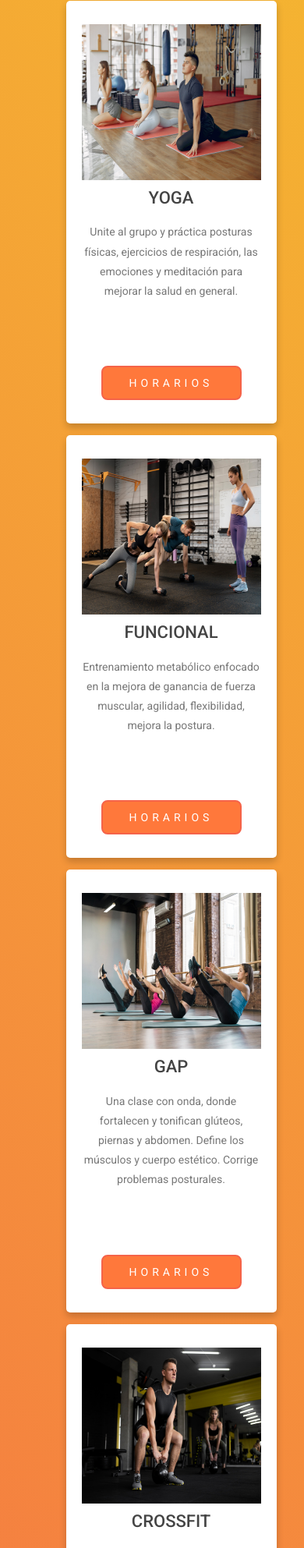
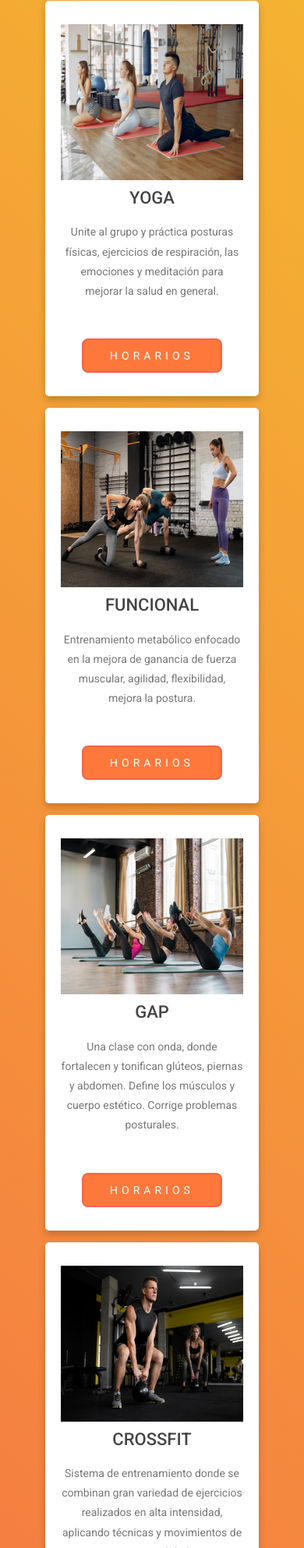
Before and after one commit to MCeciliaF/gimnasio, a plain HTML site: page servicio.html in a window 390 px wide. Shown: the part 1967-3952 px from the top of the page at 78% size. Drawn offline with nearby package versions, Linux system fonts and the light colour scheme.

Commit message:
modificacion servicios

```diff
--- a/servicio.css
+++ b/servicio.css
@@ -176,8 +176,6 @@ hr {
     transition: all 400ms ease;
     overflow: hidden;
     /*grid-auto-flow: dense;*/
-
-
 }
 .servicio .servicio-content .servicio-1:hover {
     box-shadow: 5px 5px 20px rgba(0, 0, 0, 0.4);
@@ -203,6 +201,7 @@ hr {
     color: #777;
     font-size: 14px;
     line-height: 1.8;
+    margin: 0;
 }
 button {
     width: 180px;
@@ -242,23 +241,23 @@ button {
     transition: .2s ease;
 }
 .btn-1::after {
-    content: 'mar, jue y vie 10, 15 y 19hs';
+    content: 'Mar, Jue y Vie 10, 15 y 19hs';
 
 }
 .btn-2::after {
-    content: 'mar, jue y sab 9, 11, 18 y 21hs';
+    content: 'Mar, Jue y Sab 9, 18 y 21hs';
 }
 
 .btn-3::after {
-    content: 'lun, mie y sab 13, 17, 20 y 22hs';
+    content: 'lun, Mie y Sab 13, 17 y 22hs';
 }
 
 .btn-4::after {
-    content: 'mar, jue y sab 10, 13, 18 y 20hs';
+    content: 'Mar, Jue y Sab 10, 18 y 20hs';
 }
 
 .btn-5::after {
-    content: ' Lun, mie y vie 9, 13 y 18hs';
+    content: 'Lun, Mie y Vie 9, 13 y 18hs';
 }
 
 .btn-6::after {
@@ -370,7 +369,7 @@ button {
 }
 .footer-content {
     display: flex;
-    justify-content: space-between
+    justify-content: space-between;
 }
 
 .link h3 {
@@ -455,10 +454,9 @@ button {
     }
     .contact {
         background-position: top left;
-
     }
-    .contac .contac_content h2 {
-        font-size: 16px;
+    .servicio .servicio-content {
+        width: 85%;
     }
     .footer {
         padding: 30px;
@@ -483,6 +481,7 @@ button {
     .testimonial-1 {
         margin: 0 25px;
     }
+
     .footer-content {
         padding: 0 60px;
     }
--- a/servicio.html
+++ b/servicio.html
@@ -181,8 +181,7 @@
         <section class="contact">
             <div class="contact-content">
                 <span>FITZONE</span>
-                <h2>0800-333-4569</h2>
-                <p>No dudes en contactarte, te estamos esperando</p>
+                <p>Forma parte de nuestra comunidad.<br> Te estamos esperando</p>
                 <a href="/contacto.html" class="btn-0">Contactanos</a>
             </div>
         </section>
```
